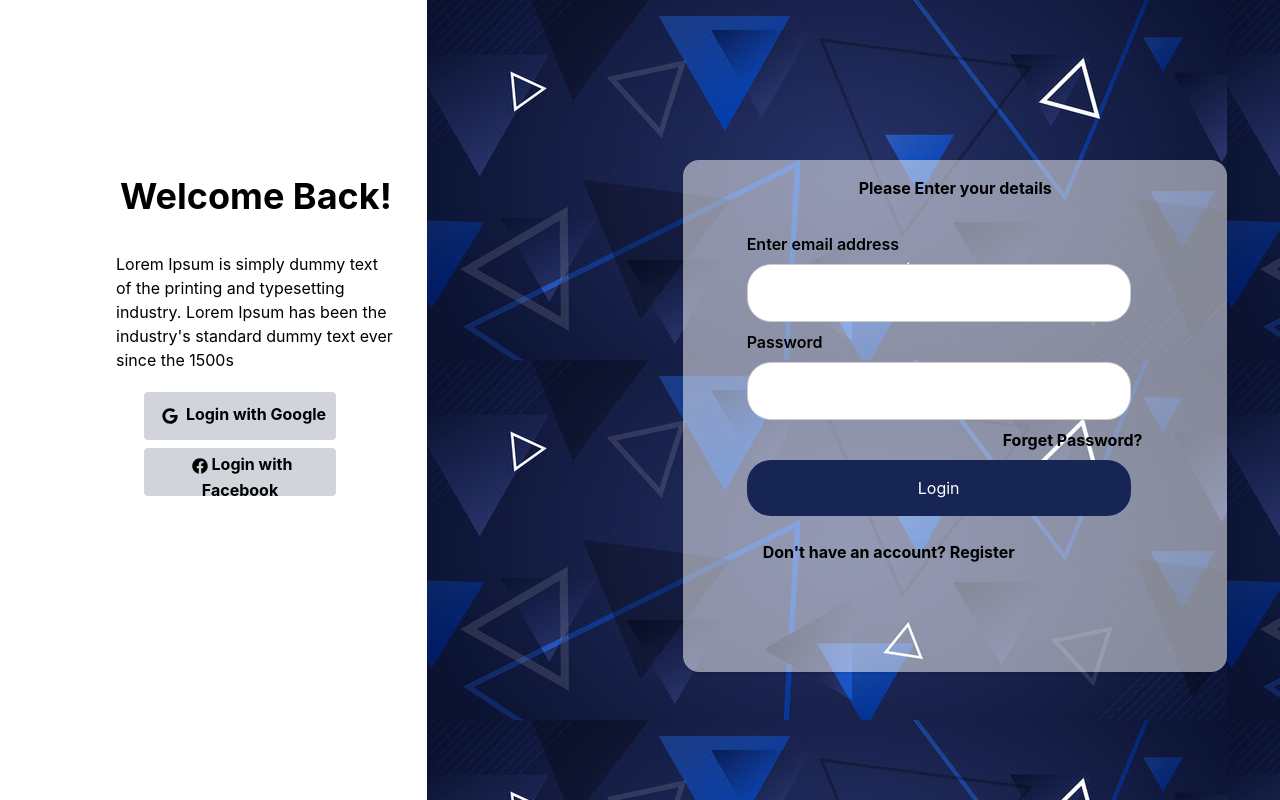
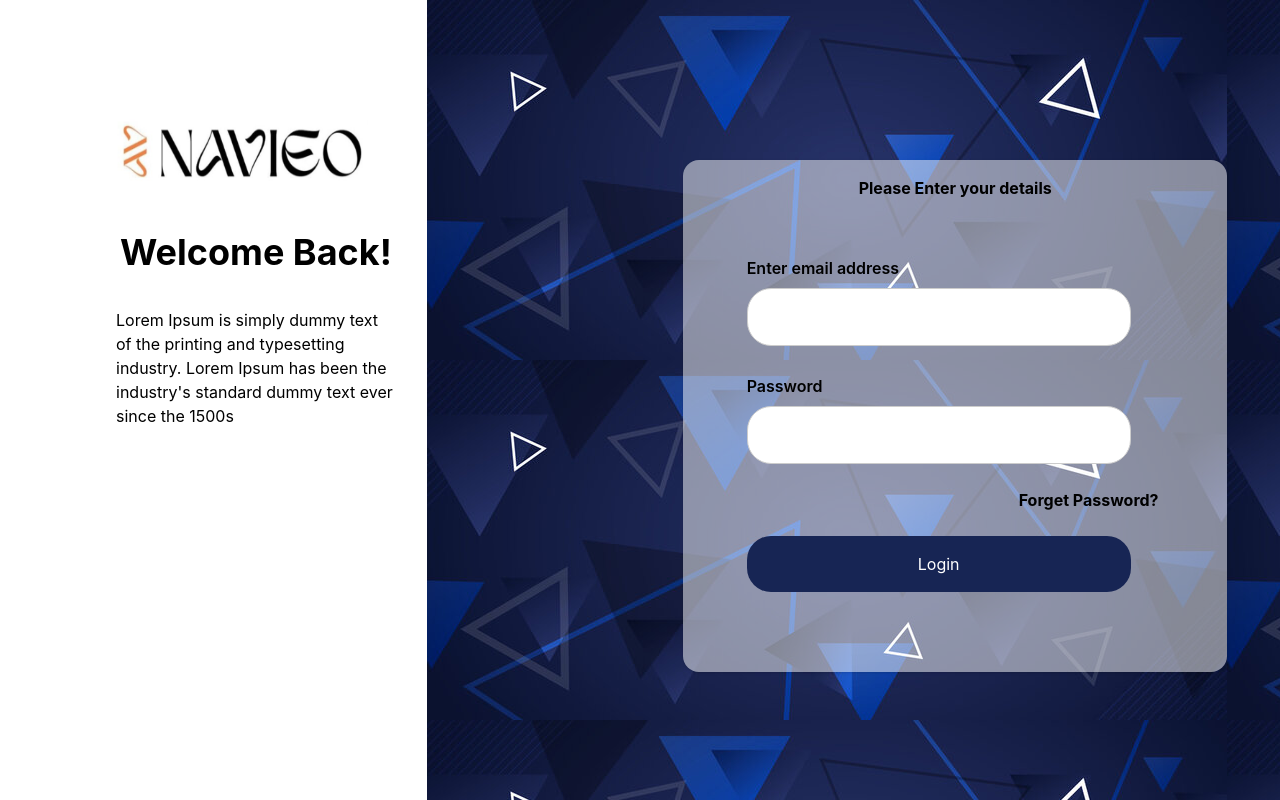
Before and after one commit to Sameer-khann/Navieo.employee, a React (Create React App) app in the folder frontend/: page /login in a window 1280 px wide. Built offline with nearby package versions, Linux system fonts and the light colour scheme.

Commit message:
minor changes

```diff
--- a/frontend/src/components/Emplogs.js
+++ b/frontend/src/components/Emplogs.js
@@ -6,7 +6,7 @@ return(
       <h1 className=' text-center font-semibold text-lg  p-2'>Employee Activity Logs</h1>
                         <div className=' flex h-22 w-52 border-b-4 border-white p-3 mr-3'>
                             <div>
-                            <img src={emp} className='rounded-full h-16 w-18'></img>
+                            <img src={emp} alt='emp' className='rounded-full h-16 w-18'></img>
                             <h1 >lorem</h1>
                             </div>
 
@@ -17,7 +17,7 @@ return(
                         </div>
                         <div className=' flex h-22 w-52 border-b-4 border-white p-3 mr-3'>
                             <div>
-                            <img src={emp} className='rounded-full h-16 w-18'></img>
+                            <img src={emp} alt='emp'className='rounded-full h-16 w-18'></img>
                             <h1 >lorem</h1>
                             </div>
 
@@ -28,7 +28,7 @@ return(
                         </div>
                         <div className=' flex h-22 w-52 border-b-4 border-white p-3 mr-3'>
                             <div>
-                            <img src={emp} className='rounded-full h-16 w-18'></img>
+                            <img src={emp} alt='emp'className='rounded-full h-16 w-18'></img>
                             <h1 >lorem</h1>
                             </div>
 
@@ -39,7 +39,7 @@ return(
                         </div>
                         <div className=' flex h-22 w-52 border-b-4 border-white p-3 mr-3'>
                             <div>
-                            <img src={emp} className='rounded-full h-16 w-18'></img>
+                            <img src={emp} alt ='emp'className='rounded-full h-16 w-18'></img>
                             <h1 >lorem</h1>
                             </div>
 
@@ -50,7 +50,7 @@ return(
                         </div>
                         <div className=' flex h-22 w-52 border-b-4 border-white p-3 mr-3'>
                             <div>
-                            <img src={emp} className='rounded-full h-16 w-18'></img>
+                            <img src={emp} alt='emp'className='rounded-full h-16 w-18'></img>
                             <h1 >lorem</h1>
                             </div>
 
--- a/frontend/src/components/LoginForm.js
+++ b/frontend/src/components/LoginForm.js
@@ -6,13 +6,13 @@ const LoginForm=()=>{
       <div className="shadow md:ml-64 rounded-2xl  mt-10 md:mt-40 bg-white h-[32rem] w-[34rem] bg-opacity-50 ">
 
        <h1 className="font-bold p-4 m-4 ml-40 mt-8">Please Enter your details</h1>
-       <h1 className="ml-16 font-semibold">Enter email address</h1>
+       <h1 className="ml-16 mt-10 font-semibold">Enter email address</h1>
        <input className="p-4 m-2 ml-16 rounded-3xl w-96"></input>
-       <h1 className="ml-16 font-semibold">Password</h1>
+       <h1 className="ml-16 mt-5 font-semibold">Password</h1>
        <input className="p-4 m-2 ml-16 rounded-3xl w-96"></input>
-       <h1 className="ml-80 font-bold cursor-pointer hover:text-slate-200">Forget Password?</h1>
+       <h1 className="ml-80 p-4 font-bold cursor-pointer hover:text-slate-200">Forget Password?</h1>
        <button className="ml-16 bg-blue-950 w-96 rounded-3xl p-4 m-2 text-white">Login</button>
-       <h1 className="ml-16 font-bold p-4 cursor-pointer hover:text-slate-200">Don't have an account? Register</h1>{/* make register clickable*/}
+
       </div>
         </div>
         </>
--- a/frontend/src/components/LoginLeft.js
+++ b/frontend/src/components/LoginLeft.js
@@ -1,10 +1,12 @@
 import { FaGoogle } from "react-icons/fa";
 import { FaFacebook } from "react-icons/fa";
-
+import logo from '../assets/img/logo.jpeg';
 const LoginLeft=()=>{
     return(
         <div className="md:w-1/3  ">
-        <div className=" md:mt-40 mt-10 md:ml-24 md:w-80">
+         <img className="h-28 w-64  mt-24 ml-28" src={logo} alt='logo'></img>
+        <div className=" md:mt-0 md:ml-24 md:w-80">
+
           <h1 className="font-bold  p-4 m-2 text-4xl">Welcome Back!</h1>
           <h1 className="overflow-hidden break-words p-3 m-2">
             Lorem Ipsum is simply dummy text of the printing and typesetting
@@ -12,9 +14,7 @@ const LoginLeft=()=>{
             ever since the 1500s</h1>
 
 
-          <button className="bg-gray-300 hover:bg-white rounded m-2  p-2 font-bold  mt-2 md:mt-0  md:ml-12 w-48 ">
-          <FaGoogle className="inline m-2"/>Login with Google</button>
-            <button className="bg-gray-300 hover:bg-white rounded m-2 p-1 font-bold mt-2 md:ml-12  md:mt-0 w-48 h-12"><FaFacebook className="inline m-1"/>Login with Facebook</button>
+
             </div>
       </div>
     )
```
Also changed, not shown: frontend/src/assets/img/logo.jpeg (added).
